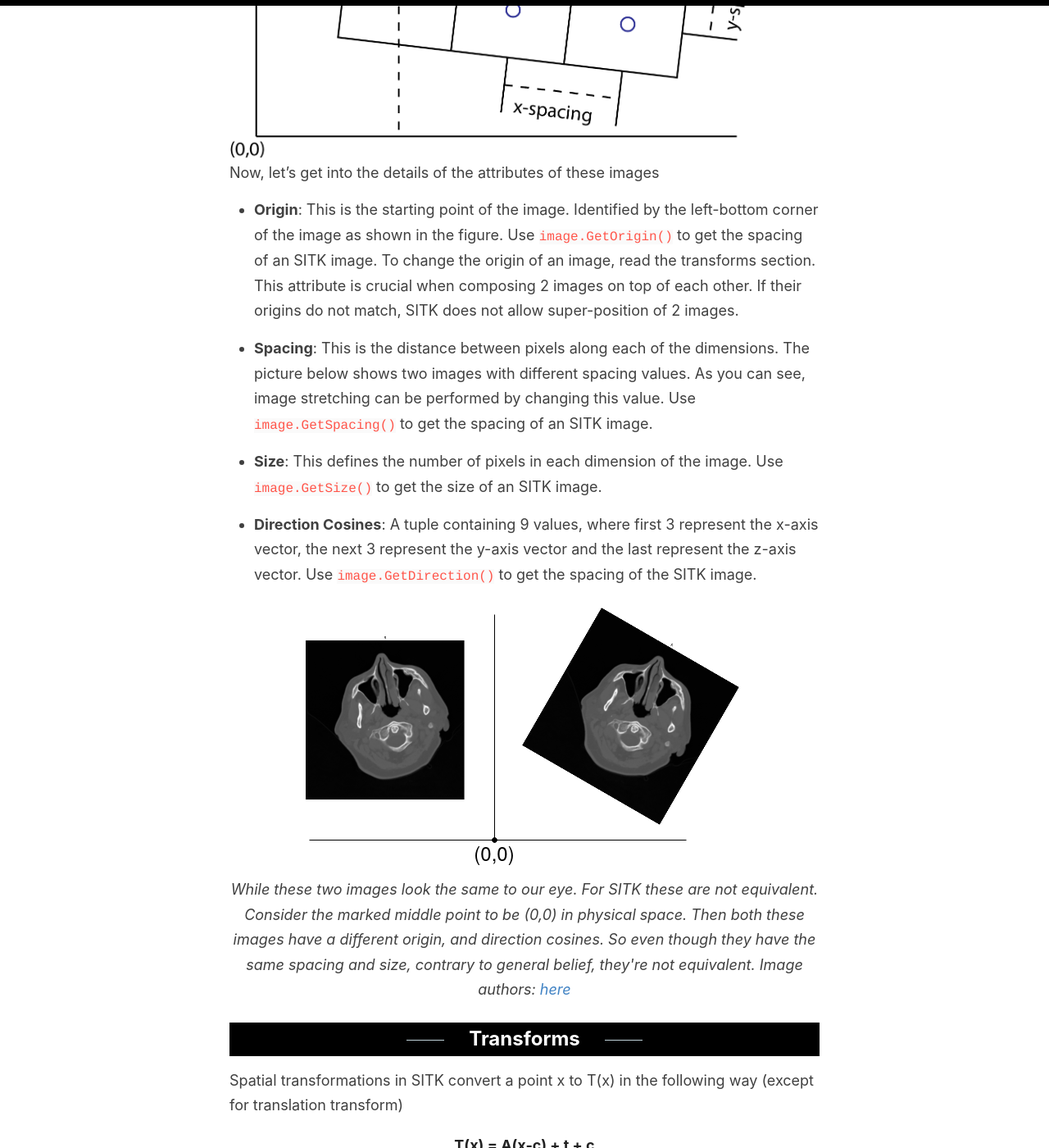
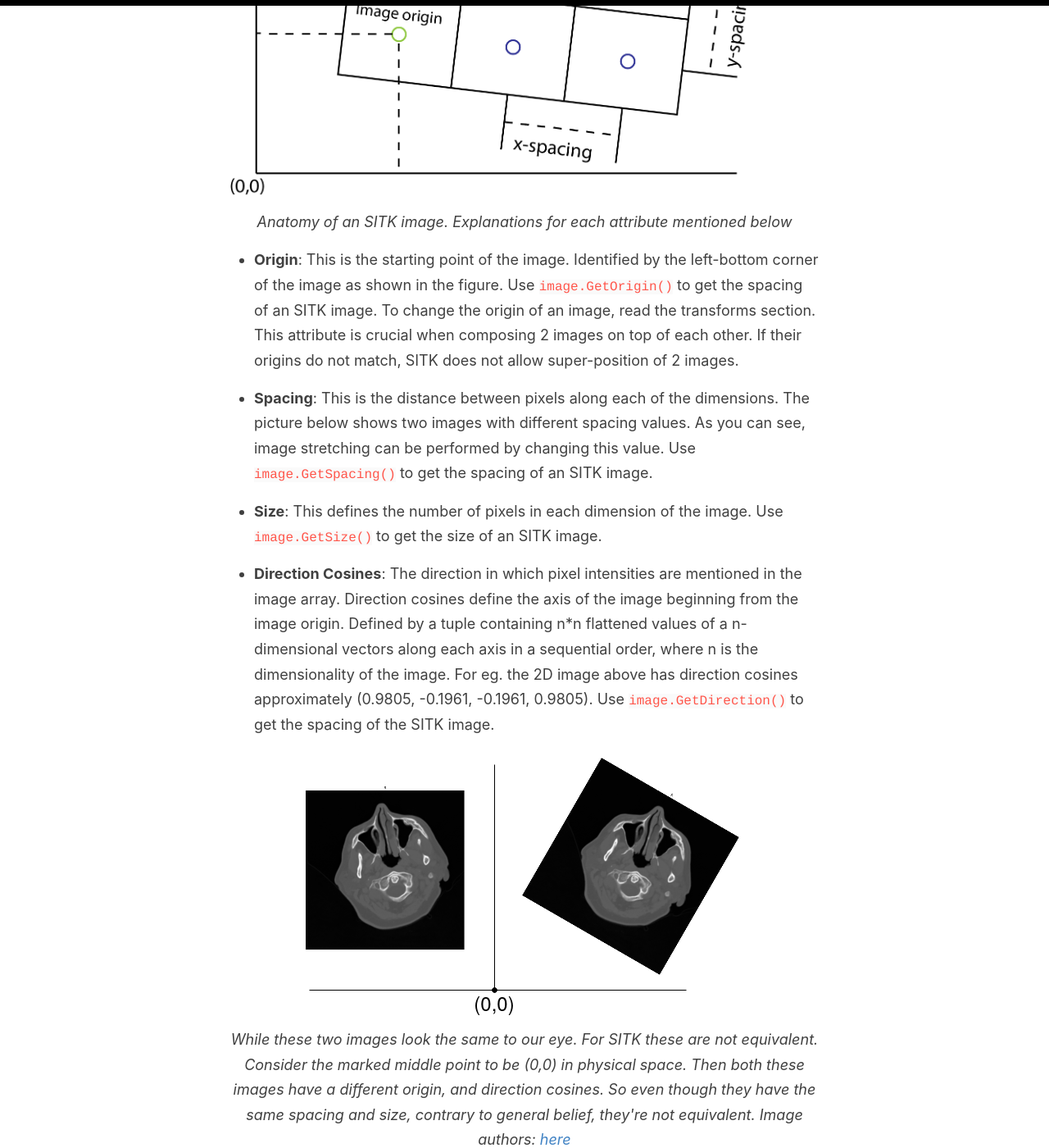
Before and after one commit to CodeSeeker99/codeseeker99.github.io, a Jekyll site: the page built from _posts/2021-02-16-Basics-of-SimpleITK.md, in a window 1280 px wide and 1400 px high, scrolled down 3729 px. Shown: the whole window at 82% size. Built offline with Jekyll 4.4.1, drawn with Linux system fonts in a browser that asks for light colours; our own code applies the rules of GitHub Pages for plain Markdown files.

Commit message:
Update 2021-02-16-Basics-of-SimpleITK.md

````diff
--- a/_posts/2021-02-16-Basics-of-SimpleITK.md
+++ b/_posts/2021-02-16-Basics-of-SimpleITK.md
@@ -85,8 +85,10 @@ Do **Note:** The array from ```sitk.GetArrayViewFromImage(image)```, has its sha
 
 ### Image attributes
 
+Now, let's get into the details of the attributes of these images
+
 ![ImageDetailsImageHere]({{site.baseurl}}/images/SITK_image_details.png)
-Now, let's get into the details of the attributes of these images
+<p style="text-align:center"><i> Anatomy of an SITK image. Explanations for each attribute mentioned below </i></p>
 
  - **Origin**: This is the starting point of the image. Identified by the left-bottom corner of the image as shown in the figure. Use ```image.GetOrigin()``` to get the spacing of an SITK image. To change the origin of an image, read the transforms section. This attribute is crucial when composing 2 images on top of each other. If their origins do not match, SITK does not allow super-position of 2 images.
 
@@ -94,7 +96,7 @@ Now, let's get into the details of the attributes of these images
 
  - **Size**: This defines the number of pixels in each dimension of the image. Use ```image.GetSize()``` to get the size of an SITK image.
 
- - **Direction Cosines**: A tuple containing 9 values, where first 3 represent the x-axis vector, the next 3 represent the y-axis vector and the last represent the z-axis vector.  Use ```image.GetDirection()``` to get the spacing of the SITK image.
+ - **Direction Cosines**: The direction in which pixel intensities are mentioned in the image array. Direction cosines define the axis of the image beginning from the image origin. Defined by a tuple containing n*n flattened values of a n-dimensional vectors along each axis in a sequential order, where n is the dimensionality of the image. For eg. the 2D image above has direction cosines approximately (0.9805, -0.1961, -0.1961, 0.9805). Use ```image.GetDirection()``` to get the spacing of the SITK image.
 
 ![ImageDIfference]({{site.baseurl}}/images/image_difference.png)
 <p style="text-align:center"><i> While these two images look the same to our eye. For SITK these are not equivalent. Consider the marked middle point to be (0,0) in physical space. Then both these images have a different origin, and direction cosines. So even though they have the same spacing and size, contrary to general belief, they're not equivalent. Image authors: <a href="https://qure.ai/headct.html">here</a></i></p>
````
